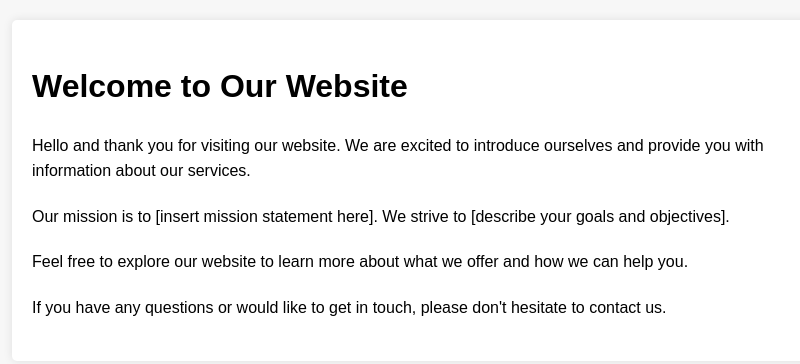
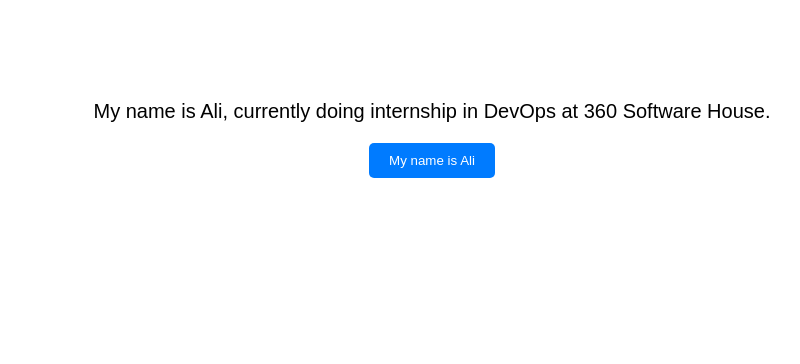
Before and after one commit to MohammadAli62/jenkins-demo, a plain HTML site: page index.html in a window 1280 px wide. Shown: the whole page, without its empty margins (208-1008 px from the left). Drawn offline with Linux system fonts and the light colour scheme.

Commit message:
Update index.html

```diff
--- a/index.html
+++ b/index.html
@@ -1,3 +1,4 @@
+
 <!DOCTYPE html>
 <html lang="en">
 <head>
@@ -7,31 +8,32 @@
     <style>
         body {
             font-family: Arial, sans-serif;
-            line-height: 1.6;
-            margin: 0;
-            padding: 0;
-            background-color: #f7f7f7;
+            text-align: center;
         }
         .container {
-            max-width: 800px;
-            margin: 20px auto;
-            padding: 20px;
-            background-color: #fff;
+            margin-top: 100px;
+        }
+        .intro-text {
+            font-size: 20px;
+            margin-bottom: 20px;
+        }
+        .btn {
+            padding: 10px 20px;
+            background-color: #007bff;
+            color: #fff;
+            border: none;
             border-radius: 5px;
-            box-shadow: 0 0 10px rgba(0,0,0,0.1);
+            cursor: pointer;
         }
-        h1, p {
-            margin-bottom: 20px;
+        .btn:hover {
+            background-color: #0056b3;
         }
     </style>
 </head>
 <body>
     <div class="container">
-        <h1>Welcome to Our Website</h1>
-        <p>Hello and thank you for visiting our website. We are excited to introduce ourselves and provide you with information about our services.</p>
-        <p>Our mission is to [insert mission statement here]. We strive to [describe your goals and objectives].</p>
-        <p>Feel free to explore our website to learn more about what we offer and how we can help you.</p>
-        <p>If you have any questions or would like to get in touch, please don't hesitate to contact us.</p>
+        <p class="intro-text">My name is Ali, currently doing internship in DevOps at 360 Software House.</p>
+        <button class="btn">My name is Ali</button>
     </div>
 </body>
 </html>
```
